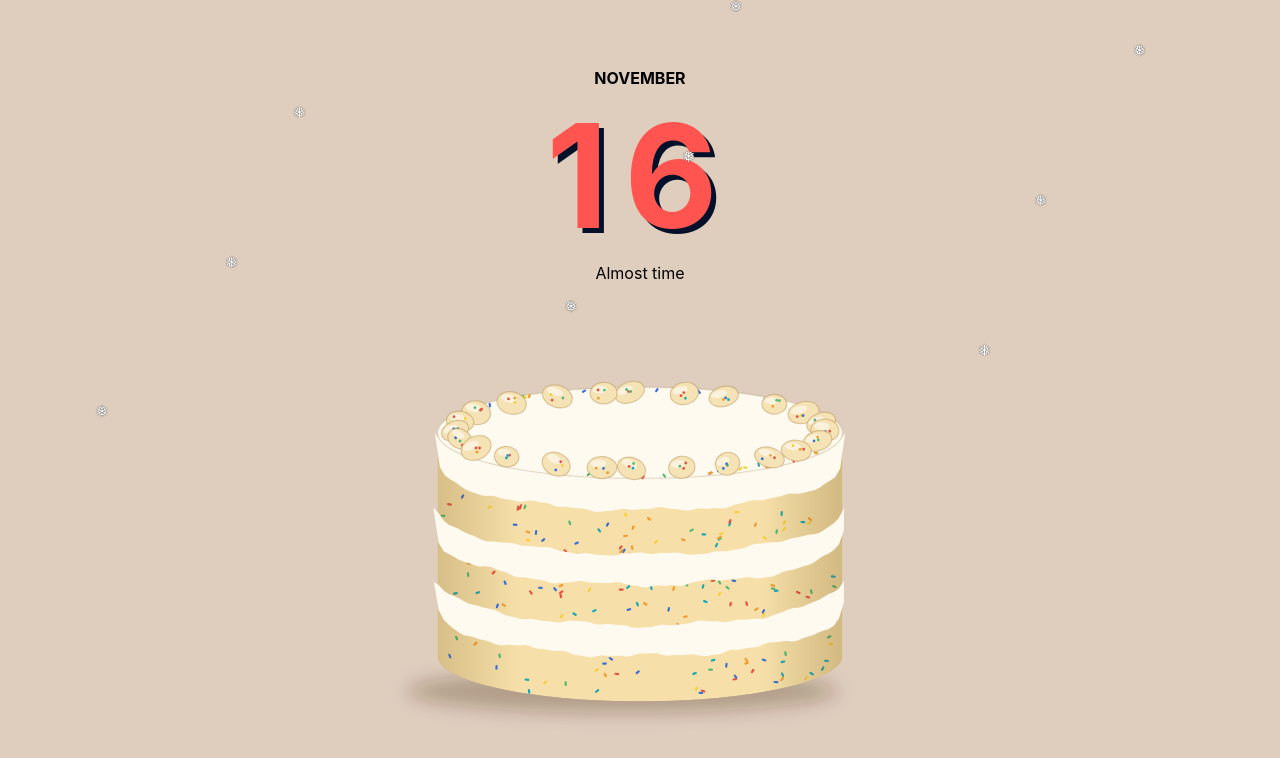
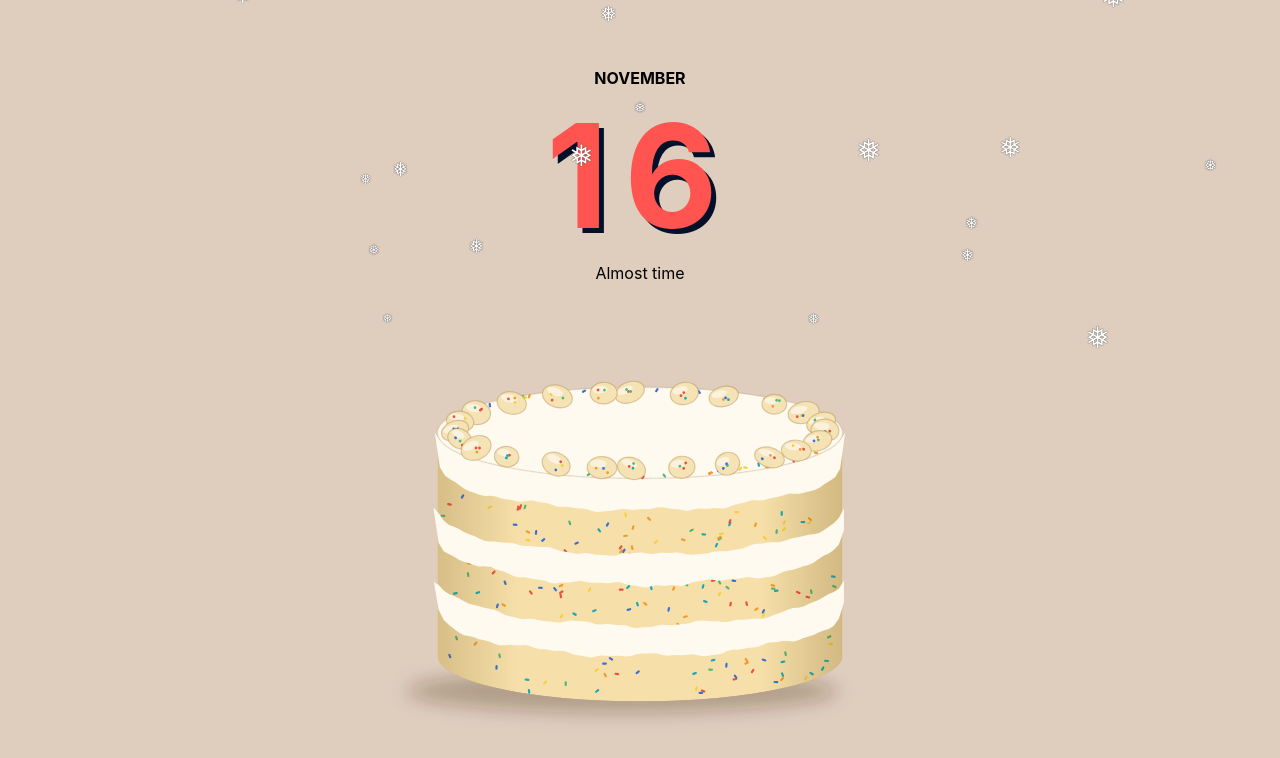
Before and after one commit to josue-rojas/advent-calendar, a React (Create React App) app: page / in a window 1280 px wide. Shown: the top 758 px of the page. Built offline with nearby package versions, Linux system fonts and the light colour scheme.

Commit message:
random snow

```diff
--- a/src/App.tsx
+++ b/src/App.tsx
@@ -26,15 +26,17 @@ type View = 'date' | 'note';
 const LIGHT_DELAY_MS = 800;
 const NOTE_AFTER_LIT_MS = 3600;
 
-// max 10
 function SnowFlakes({ num, snowflake = '❅', rise = false }: { num: number; snowflake?: string; rise?: boolean }) {
   const arr = new Array(num).fill(0);
 
   return <div className={`snowflakes ${rise ? 'rise' : ''}`}>
     {arr.map((_, index) => {
-      const left = ((index + 1) / (num + 1)) * 100;
-      const xDelay = `${((index * 1.7) % 9).toFixed(1)}s`;
-      const yDelay = `${((index * 0.7) % 4).toFixed(1)}s`;
+      const left = 1 + Math.random() * 98;
+      const xDelay = `${(Math.random() * 8).toFixed(1)}s`;
+      const yDelay = `${(Math.random() * 4).toFixed(1)}s`;
+      const fallDuration = 8 + Math.random() * 8;
+      const swayDuration = 2 + Math.random() * 3;
+      const size = 0.8 + Math.random() * 1.2;
 
       return (
         <div
@@ -43,6 +45,8 @@ function SnowFlakes({ num, snowflake = '❅', rise = false }: { num: number; sno
           style={{
             left: `${left}%`,
             animationDelay: `${xDelay}, ${yDelay}`,
+            animationDuration: `${fallDuration}s, ${swayDuration}s`,
+            fontSize: `${size}em`,
           }}
         >
           {snowflake}
@@ -127,7 +131,7 @@ function App() {
 
   return (
     <div className={`App ${lit ? 'lit' : ''}`}>
-      {<SnowFlakes num={16} snowflake={emoji} rise={rise}></SnowFlakes>}
+      {<SnowFlakes num={30} snowflake={emoji} rise={rise}></SnowFlakes>}
       <div className="stage">
         <div className={`dateView view ${isNoteView ? 'hide' : 'show'}`} onClick={toggleNote} aria-hidden={isNoteView}>
           <div className='month'>{month}</div>
```
